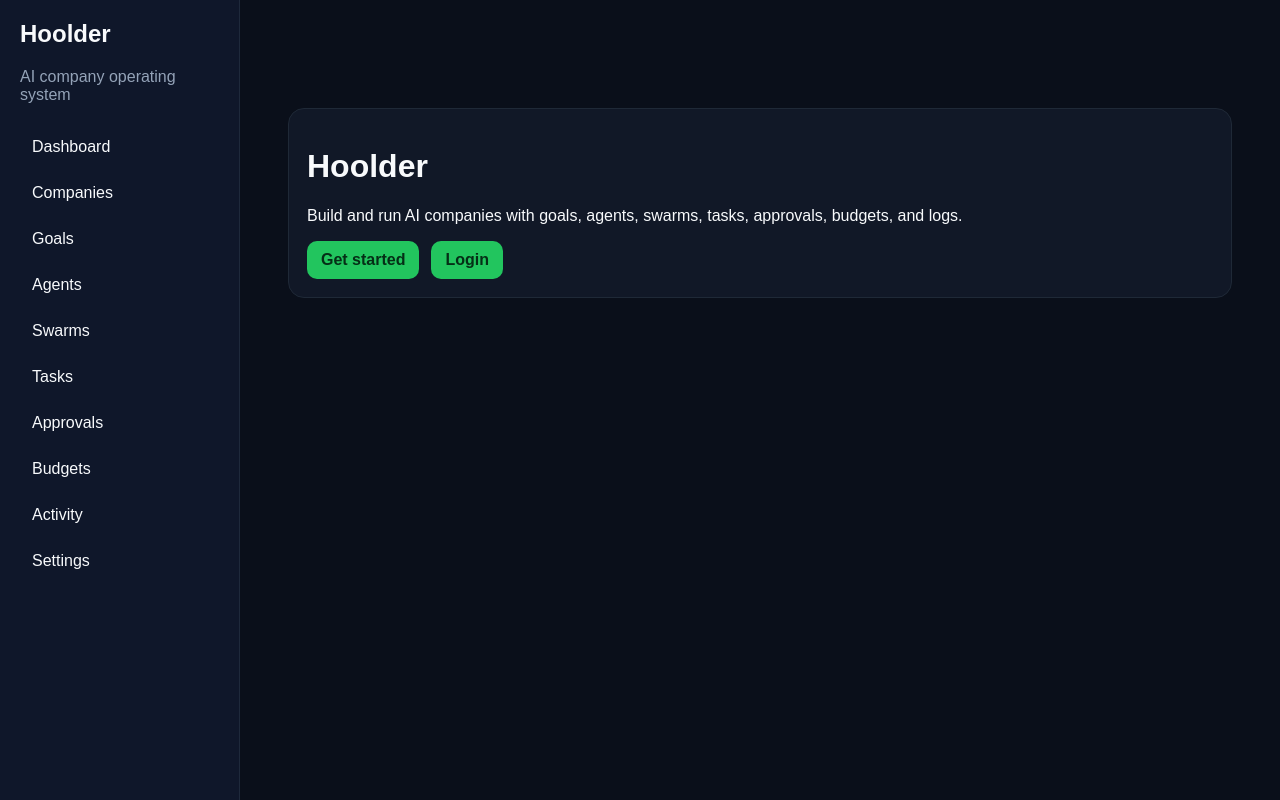
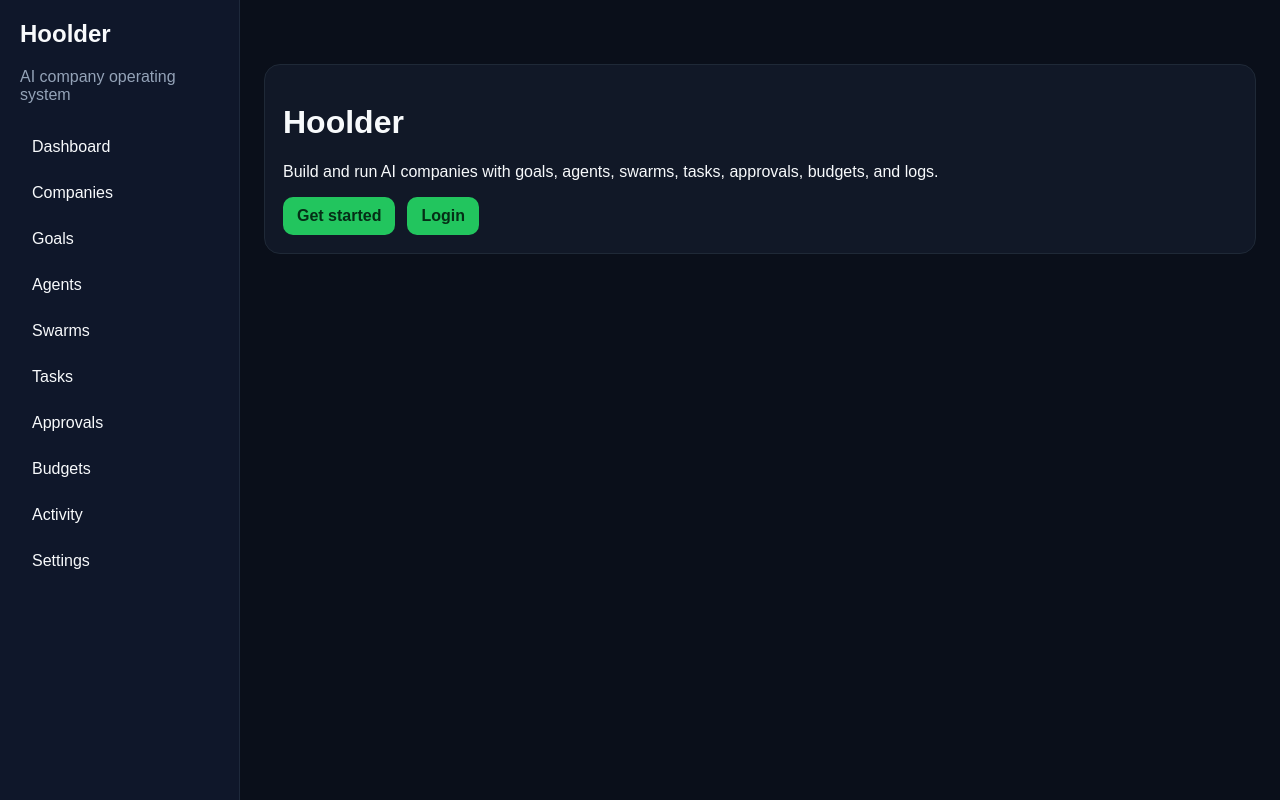
Before and after one commit to yogparel8299-ux/Hoolder, a Next.js app in the folder apps/web/: page / in a window 1280 px wide. Built offline with nearby package versions, Linux system fonts and the light colour scheme; no server answers; the database is empty.

Commit message:
Update layout.tsx

```diff
--- a/apps/web/app/layout.tsx
+++ b/apps/web/app/layout.tsx
@@ -1,33 +1,18 @@
 import "./globals.css";
 import { Sidebar } from "../components/shell/sidebar";
-import { CompanySelector } from "../components/company-selector";
-import { createClient } from "../lib/supabase/server";
 
 export const metadata = {
   title: "Hoolder",
   description: "AI company operating system"
 };
 
-export default async function RootLayout({ children }: { children: React.ReactNode }) {
-  const supabase = await createClient();
-
-  const { data: companies } = await supabase
-    .from("companies")
-    .select("id, name");
-
+export default function RootLayout({ children }: { children: React.ReactNode }) {
   return (
     <html lang="en">
       <body>
         <div className="layout-shell">
           <Sidebar />
-          <main className="main-shell">
-            <div className="container">
-              <div style={{ marginBottom: 20, maxWidth: 320 }}>
-                <CompanySelector companies={companies || []} />
-              </div>
-              {children}
-            </div>
-          </main>
+          <main className="main-shell">{children}</main>
         </div>
       </body>
     </html>
```
